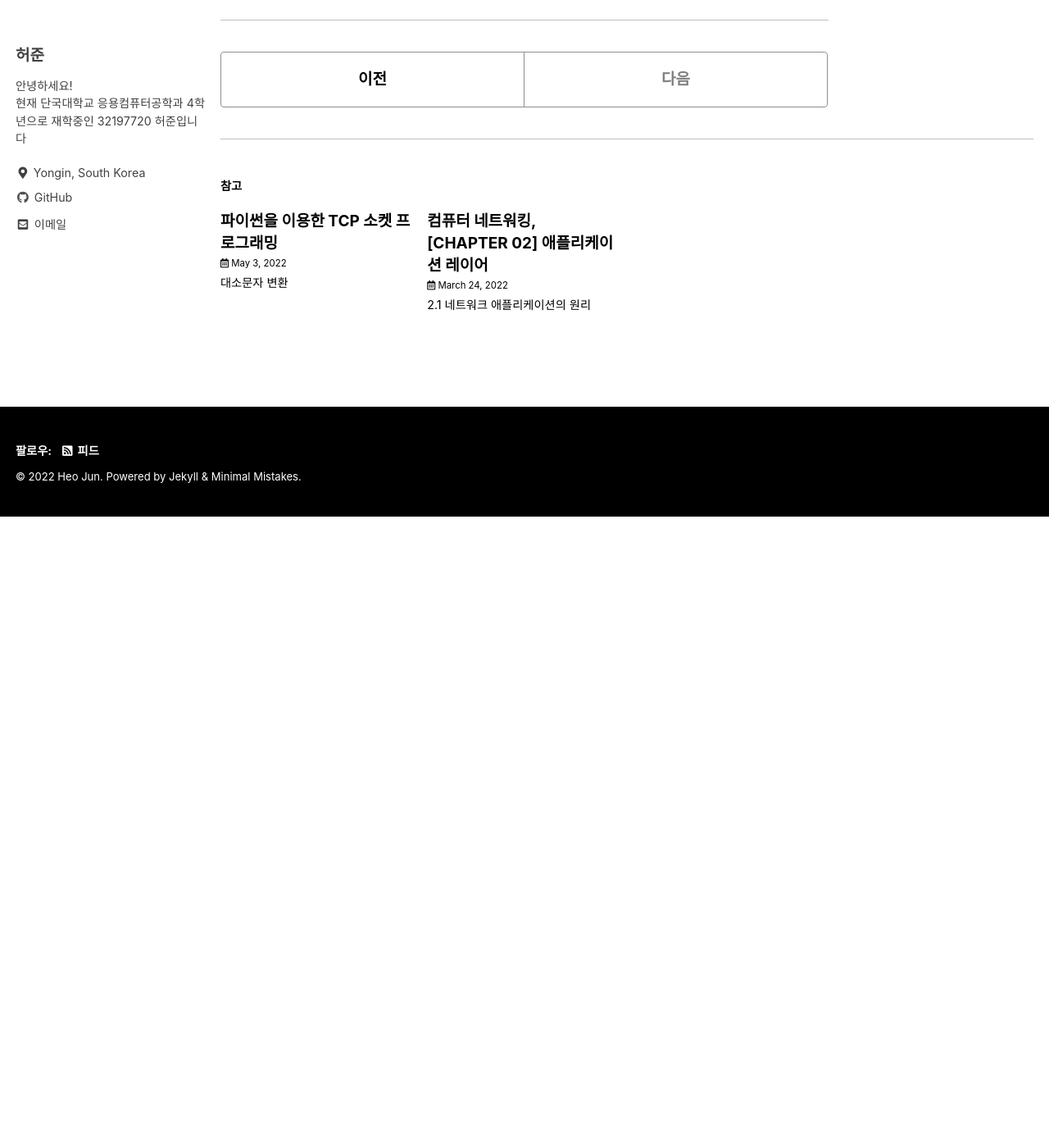
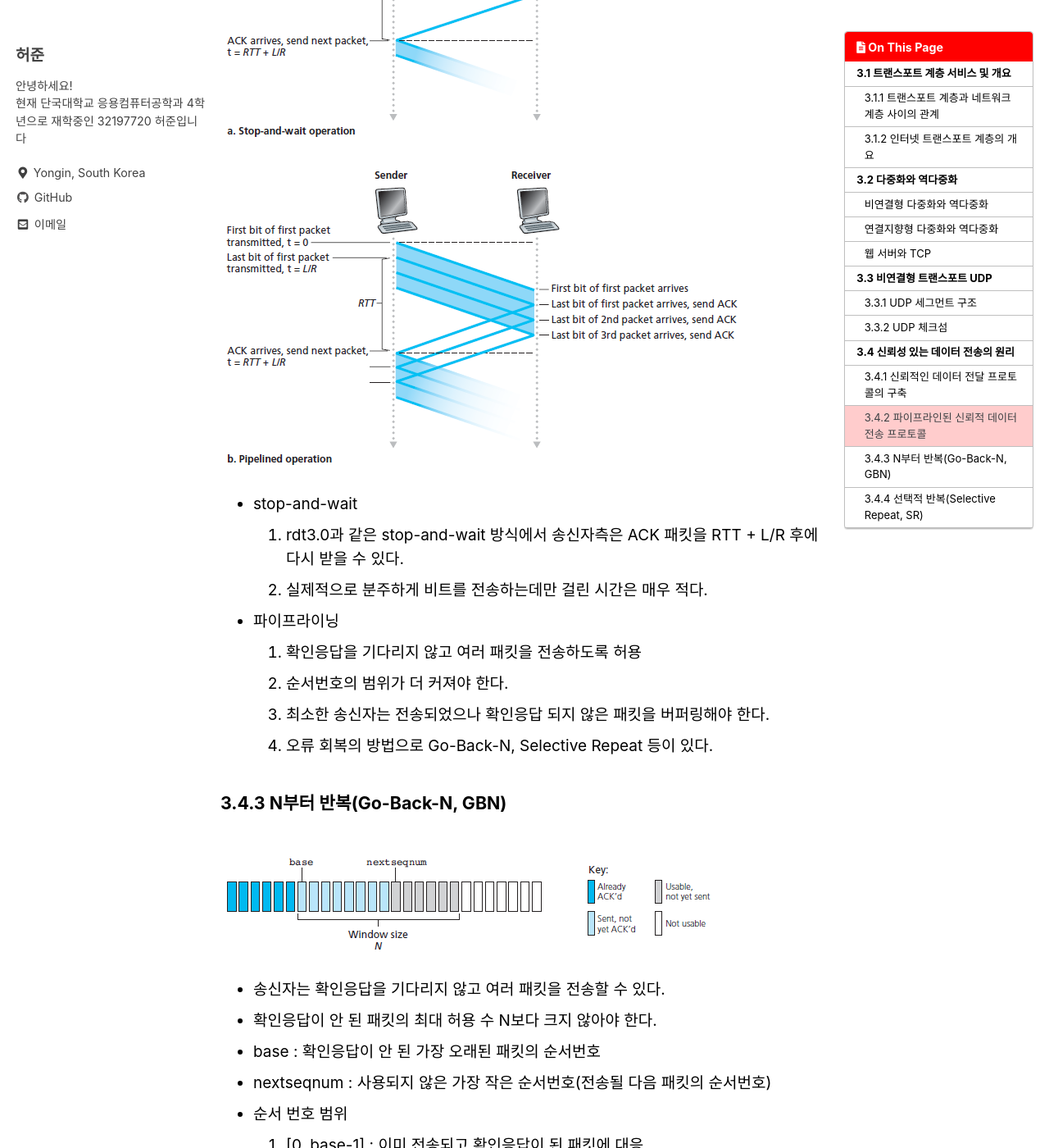
Before and after one commit to heojun990322/heojun990322.github.io, a Jekyll site: the page built from _posts/Computer Networking/22-05-05-chapter-03.md, in a window 1280 px wide and 1400 px high, scrolled down 12113 px. Shown: the whole window at 82% size. Built offline with Jekyll 4.4.1, drawn with Linux system fonts in a browser that asks for light colours; cached includes are drawn as plain includes; before the commit the page ends 12743 px from its top, so only the background shows below that; some of the changed text lies outside the part shown.

Commit message:
add 3.4.4

```diff
--- a/_posts/Computer Networking/22-05-05-chapter-03.md
+++ b/_posts/Computer Networking/22-05-05-chapter-03.md
@@ -160,3 +160,77 @@ title: "컴퓨터 네트워킹, [CHAPTER 03] 트랜스포트 레이어"
     2. rdt3.0의 동작, 얼터네이팅 비트 프로토콜<br>
 
         ![03.16](/assets/img/Computer%20Networking/22-05-05-chapter-03/03.16.PNG)<br>
+
+### 3.4.2 파이프라인된 신뢰적 데이터 전송 프로토콜<br>
+
+![03.18](/assets/img/Computer%20Networking/22-05-05-chapter-03/03.18.PNG)<br>
+
+- stop-and-wait
+    1. rdt3.0과 같은 stop-and-wait 방식에서 송신자측은 ACK 패킷을 RTT + L/R 후에 다시 받을 수 있다.
+    2. 실제적으로 분주하게 비트를 전송하는데만 걸린 시간은 매우 적다.
+
+- 파이프라이닝
+    1. 확인응답을 기다리지 않고 여러 패킷을 전송하도록 허용
+    2. 순서번호의 범위가 더 커져야 한다.
+    3. 최소한 송신자는 전송되었으나 확인응답 되지 않은 패킷을 버퍼링해야 한다.
+    4. 오류 회복의 방법으로 Go-Back-N, Selective Repeat 등이 있다.
+
+### 3.4.3 N부터 반복(Go-Back-N, GBN)<br>
+
+![03.19](/assets/img/Computer%20Networking/22-05-05-chapter-03/03.19.PNG)<br>
+
+- 송신자는 확인응답을 기다리지 않고 여러 패킷을 전송할 수 있다.
+- 확인응답이 안 된 패킷의 최대 허용 수 N보다 크지 않아야 한다.
+- base : 확인응답이 안 된 가장 오래된 패킷의 순서번호
+- nextseqnum : 사용되지 않은 가장 작은 순서번호(전송될 다음 패킷의 순서번호)
+- 순서 번호 범위
+    1. [0, base-1] : 이미 전송되고 확인응답이 된 패킷에 대응
+    2. [base, nextseqnum-1] : 송신은 되었지만 아직 확인응답 되지 않은 패킷에 대응
+    3. [nextseqnum, base+N-1] : 상위 계층으로부터 데이터가 도착하면 바로 전송될 수 있는 패킷
+    4. base+N 이상 : 확인응답 안 된 패킷의 확인응답이 도착될 때까지 사용될 수 없다.
+- 윈도우
+    1. 위 그림에서 N의 범위
+    2. 순서번호 공간에서 오른쪽으로 이동된다.
+- 순서번호의 범위 : k가 패킷 순서번호 필드의 비트 수라면 [0, 2^k - 1]
+- ACK 기반의 NAK 없는 GBN 프로토콜의 송신 측과 수신 측의 확장된 FSM
+    1. 송신자<br>
+
+        ![03.20](/assets/img/Computer%20Networking/22-05-05-chapter-03/03.20.PNG)<br>
+
+    2. 수신자<br>
+
+        ![03.21](/assets/img/Computer%20Networking/22-05-05-chapter-03/03.21.PNG)<br>
+
+- 윈도우 크기가 4인 경우에 GBN 프로토콜의 동작<br>
+
+    ![03.22](/assets/img/Computer%20Networking/22-05-05-chapter-03/03.22.PNG)<br>
+
+### 3.4.4 선택적 반복(Selective Repeat, SR)<br>
+
+![03.23](/assets/img/Computer%20Networking/22-05-05-chapter-03/03.23.PNG)<br>
+
+- GBN 문제
+    1. 윈도우 크기와  밴드폭-지연 곱의 결과가 모두 클 때, 많은 패킷들이 파이프라인에 있을 수 있는 문제 존재
+    2. 패킷 하나의 오류 때문에 많은 패킷을 재전송하여 많은 패킷을 불필요하게 재전송하는 경우가 발생
+- SR 방식 : 수신자에서 오류가 발생한 패킷을 수신했다고 의심되는 패킷만을 송신자가 다시 전송
+- 윈도우 크기는 파이프라인에서 아직 확인응답이 안 된 패킷 수를 제한하지만 GBN과 다르게 송신자는 윈도우에서 몇몇 패킷에 대한 ACK를 이미 수신
+- SR 이벤트와 행동
+    1. 송신자<br>
+
+        ![03.24](/assets/img/Computer%20Networking/22-05-05-chapter-03/03.24.PNG)<br>
+
+    2. 수신자<br>
+
+        ![03.25](/assets/img/Computer%20Networking/22-05-05-chapter-03/03.25.PNG)<br>
+
+- 손실된 패킷이 나타날 때까지의 SR 동작의 예<br>
+
+    ![03.26](/assets/img/Computer%20Networking/22-05-05-chapter-03/03.26.PNG)<br>
+
+- SR 문제<br>
+
+    ![03.27](/assets/img/Computer%20Networking/22-05-05-chapter-03/03.27.PNG)<br>
+
+    1. 송신자와 수신자의 윈도우가 항상 같지는 않다.
+    2. 동기화의 부족은 순서번호의 한정된 범위에 직면했을 때 패킷의 재전송을 구별할 수 없다.
+    3. 윈도우 크기는 SR 프로토콜에 대한 순서번호 공간 크기의 절반보다 작거나 같아야 한다.
```
Also changed, not shown: assets/img/Computer Networking/22-05-05-chapter-03/03.18.PNG (added), assets/img/Computer Networking/22-05-05-chapter-03/03.19.PNG (added), assets/img/Computer Networking/22-05-05-chapter-03/03.20.PNG (added), assets/img/Computer Networking/22-05-05-chapter-03/03.21.PNG (added), assets/img/Computer Networking/22-05-05-chapter-03/03.22.PNG (added), assets/img/Computer Networking/22-05-05-chapter-03/03.23.PNG (added), assets/img/Computer Networking/22-05-05-chapter-03/03.24.PNG (added), assets/img/Computer Networking/22-05-05-chapter-03/03.25.PNG (added), assets/img/Computer Networking/22-05-05-chapter-03/03.26.PNG (added), assets/img/Computer Networking/22-05-05-chapter-03/03.27.PNG (added).
